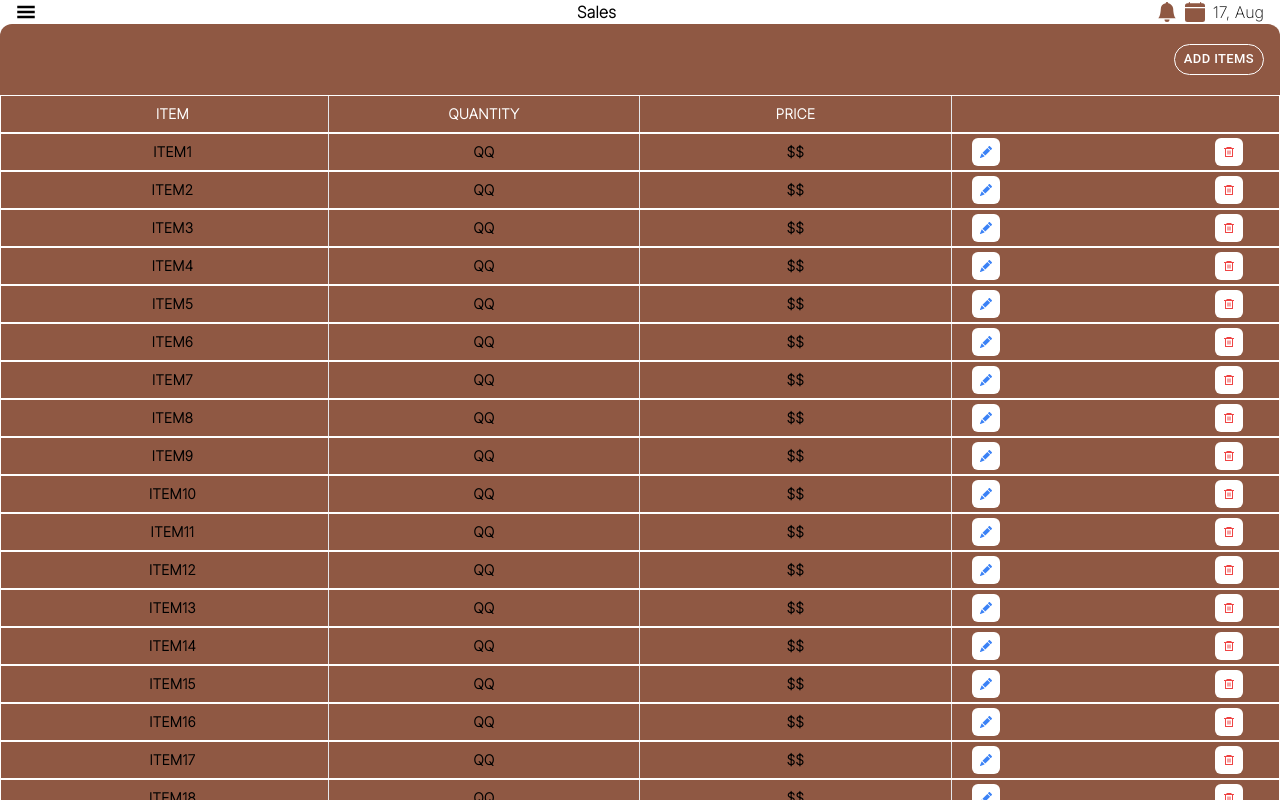
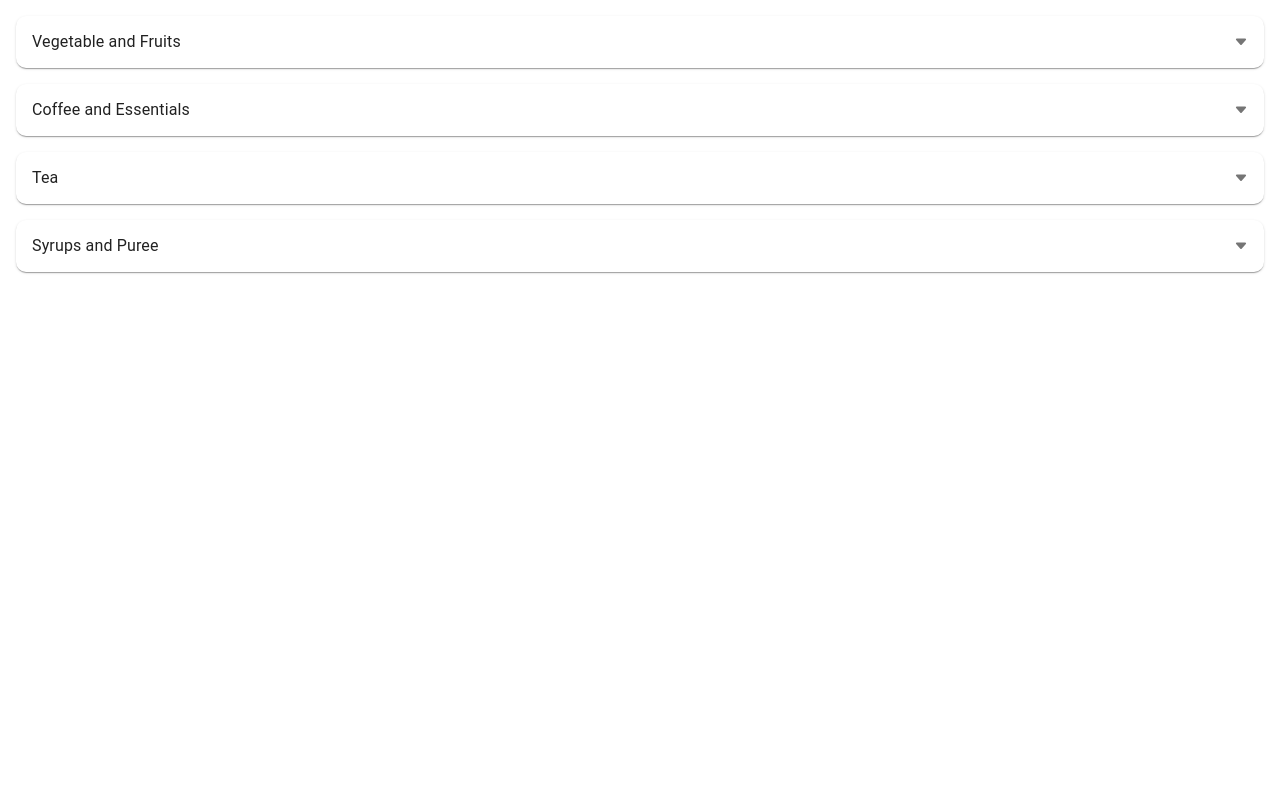
Before and after one commit to Himmu5/Menarva, a React (Vite) app: page / in a window 1280 px wide. Shown: the top 800 px of the page. Built offline with nearby package versions, Linux system fonts and the light colour scheme.

Commit message:
Inventory items added

```diff
--- a/src/App.tsx
+++ b/src/App.tsx
@@ -24,18 +24,21 @@ import { Route, Routes } from "react-router-dom"
 // import SopProvider from "./Components/Provider/SopProvider"
 // import Inventory from "./Components/Inventory/Inventory"
 
+// import Sales from "./Inventory/Sales"
+import Billing from "./Inventory/Billing"
 import Inventory from "./Inventory/Inventory"
-import Billing from "./Inventory/Billing"
 
 
 function App() {
 
   return (
     <div className="relative">
+
       <Routes>
         <Route path="/" element={<Inventory />} />
         <Route path="/billing" element={<Billing />}/>
       </Routes>
+
       {/* <AlertProvider>
         <UserProvider>
           <ShopProvider>
--- a/src/Inventory/Inventory.tsx
+++ b/src/Inventory/Inventory.tsx
@@ -1,33 +1,24 @@
-import { FC, useState } from 'react'
-import { GiHamburgerMenu } from 'react-icons/gi';
-import { BsFillBellFill, BsFillCalendarFill } from 'react-icons/bs';
-import Slider from './Slider';
-import ItemList from './ItemList';
-// import SalesUploaded from './SalesUploaded';
+import { FC } from 'react'
+import Option from './Option'
 
 type P = {}
 
+const data = [{ title: "Vegetable and Fruits", fruits: ["Apple", "Passion Fruit", "Cantaloupe", "Taro"] },
+{ title: "Coffee and Essentials", fruits: ["Matcha", "Coffee Beans", "Coffee Matte", "Black Tapioca Balls", "Mayonnaise", "Brown Sugar"] },
+{ title: "Tea", fruits: ["Caramel Earl Grey Tea", "Taiwan Black Tea", "Jasmine Green Tea", "Chocolate Bubble Tea"] },
+{ title: "Syrups and Puree", fruits: ["Apple", "Passion Fruit", "Cantaloupe", "Taro"] }]
+
 const Inventory: FC<P> = () => {
 
-    const [isVisible, setVisible] = useState(false);
 
-    return <div className='relative '>
-        <Slider isVisible={isVisible} setVisible={setVisible} />
 
-        <div className='flex items-center justify-between px-4 '>
-            {isVisible === false ? <div className='text-black cursor-pointer w-fit' onClick={() => setVisible(!isVisible)}> <GiHamburgerMenu className="cursor-pointer " size={20} /> </div> : <div></div>}
-            <p className='font-bold'>Sales</p>
-            <div className='flex gap-2 items-center text-primary '>
-                <BsFillBellFill size={20} />
-                <BsFillCalendarFill size={20} />
-                <p className='text-black'>17, Aug</p>
-            </div>
-        </div>
+    return <div className='m-4 text-sm space-y-4'>
 
-        <ItemList />
-
-        {/* <SalesUploaded /> */}
-
+        {
+            data.map((options) => {
+                return <Option fruits={options.fruits} title={options.title} />
+            })
+        }
 
     </div>
 }
--- /dev/null
+++ b/src/Inventory/Option.tsx
@@ -0,0 +1,38 @@
+import { FC, useState } from 'react'
+import {
+    Accordion,
+    AccordionDetails,
+    AccordionSummary,
+    Typography
+} from '@mui/material';
+import { BsFillCaretDownFill } from 'react-icons/bs';
+
+type P = {
+    fruits: string[];
+    title: string
+}
+
+const Option: FC<P> = ({ fruits, title }) => {
+    const [expanded, setExpanded] = useState(false);
+
+    const handleExpand = () => {
+        setExpanded(!expanded);
+    };
+    return <div >
+        <Accordion expanded={expanded} onChange={handleExpand} style={{ borderRadius: 10 }} >
+            <AccordionSummary expandIcon={<BsFillCaretDownFill />}>
+                <Typography variant="subtitle1" >{title}</Typography>
+            </AccordionSummary>
+            <AccordionDetails>
+                <ul className='flex flex-col gap-2'>
+                    {fruits.map((subOption, index) => (
+                        <Accordion sx={{ padding: 1 }} style={{ borderRadius: 10 }} >
+                            <Typography variant="body1">{subOption}</Typography>
+                        </Accordion>
+                    ))}
+                </ul>
+            </AccordionDetails>
+        </Accordion>
+    </div>
+}
+export default Option;
--- /dev/null
+++ b/src/Inventory/Sales.tsx
@@ -0,0 +1,34 @@
+import { FC, useState } from 'react'
+import { GiHamburgerMenu } from 'react-icons/gi';
+import { BsFillBellFill, BsFillCalendarFill } from 'react-icons/bs';
+import Slider from './Slider';
+import ItemList from './ItemList';
+// import SalesUploaded from './SalesUploaded';
+
+type P = {}
+
+const Sales: FC<P> = () => {
+
+    const [isVisible, setVisible] = useState(false);
+
+    return <div className='relative '>
+        <Slider isVisible={isVisible} setVisible={setVisible} />
+
+        <div className='flex items-center justify-between px-4 '>
+            {isVisible === false ? <div className='text-black cursor-pointer w-fit' onClick={() => setVisible(!isVisible)}> <GiHamburgerMenu className="cursor-pointer " size={20} /> </div> : <div></div>}
+            <p className='font-bold'>Sales</p>
+            <div className='flex gap-2 items-center text-primary '>
+                <BsFillBellFill size={20} />
+                <BsFillCalendarFill size={20} />
+                <p className='text-black'>17, Aug</p>
+            </div>
+        </div>
+
+        <ItemList />
+
+        {/* <SalesUploaded /> */}
+
+
+    </div>
+}
+export default Sales;
```
